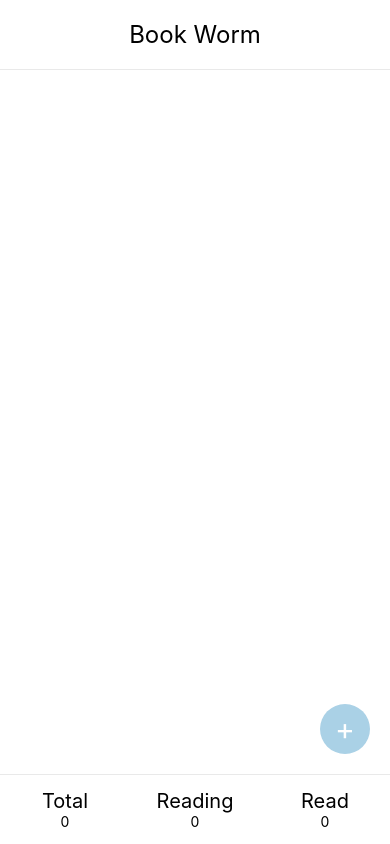
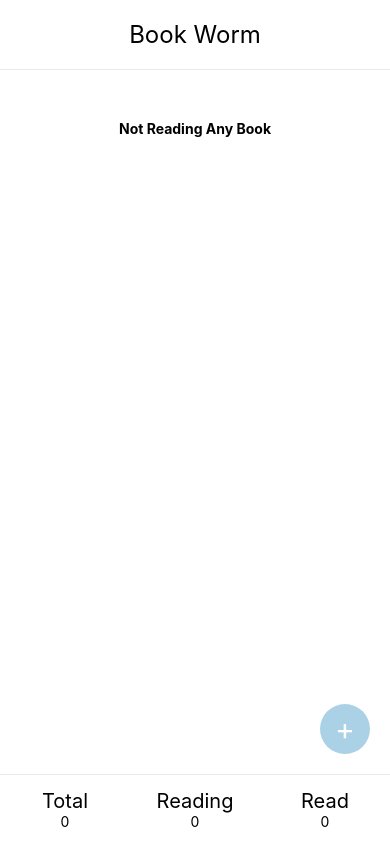
Before and after one commit to aladearchives/book-worm, a React Native app: screen / in a window 390 px wide. Built offline with nearby package versions, Linux system fonts and the light colour scheme.

Commit message:
Setup flatlist to display added books

```diff
--- a/App.js
+++ b/App.js
@@ -1,8 +1,9 @@
 import {StatusBar} from 'expo-status-bar';
 import React, {useState} from 'react';
-import {StyleSheet, Text, View, TextInput, TouchableOpacity, SafeAreaView} from 'react-native';
+import {StyleSheet, Text, View, TextInput, TouchableOpacity, SafeAreaView, FlatList} from 'react-native';
 import {Ionicons} from '@expo/vector-icons';
 import BookCount from "./components/BookCount";
+
 
 export default function App() {
     let [totalCount, setTotalCount] = useState(0);
@@ -69,6 +70,43 @@
                     </TouchableOpacity>
                 </View>
                 )}
+
+                <FlatList
+                    data={books}
+                    renderItem={({item}) =>
+                        <View style={{height: 50, flexDirection: 'row'}}>
+                            <View style={{flex: 1, justifyContent: 'center', paddingLeft: 5}}>
+                                <Text>{item}</Text>
+                            </View>
+                            <TouchableOpacity onPress={() => {
+                                addBook((books) => [...books, textInputData]);
+                                setTotalCount((count) => count + 1);
+                                setReadingCount((count) => count + 1);
+                                console.log('mic test', totalCount, readingCount)
+                            }}>
+                                <View
+                                    style={{
+                                        width: 100,
+                                        height: 50,
+                                        backgroundColor: '#a5deba',
+                                        alignItems: 'center',
+                                        justifyContent: 'center'
+                                    }}>
+                                    <Text style={{fontWeight: 'bold', color: 'white'}}
+                                    >Mark as read</Text>
+                                </View>
+                            </TouchableOpacity>
+
+                        </View>
+
+                    }
+                    keyExtractor={(item, index) => index.toString()}
+                    ListEmptyComponent={
+                        <View style={{marginTop: 50, alignItems: 'center'}}>
+                            <Text style={{fontWeight: 'bold'}}>Not Reading Any Book</Text>
+                        </View>
+                    }
+                        />
                 <TouchableOpacity
                     onPress={() => setIsAddNewBookVisible(true)}
                     style={{position: 'absolute', bottom: 20, right: 20}}>
```
